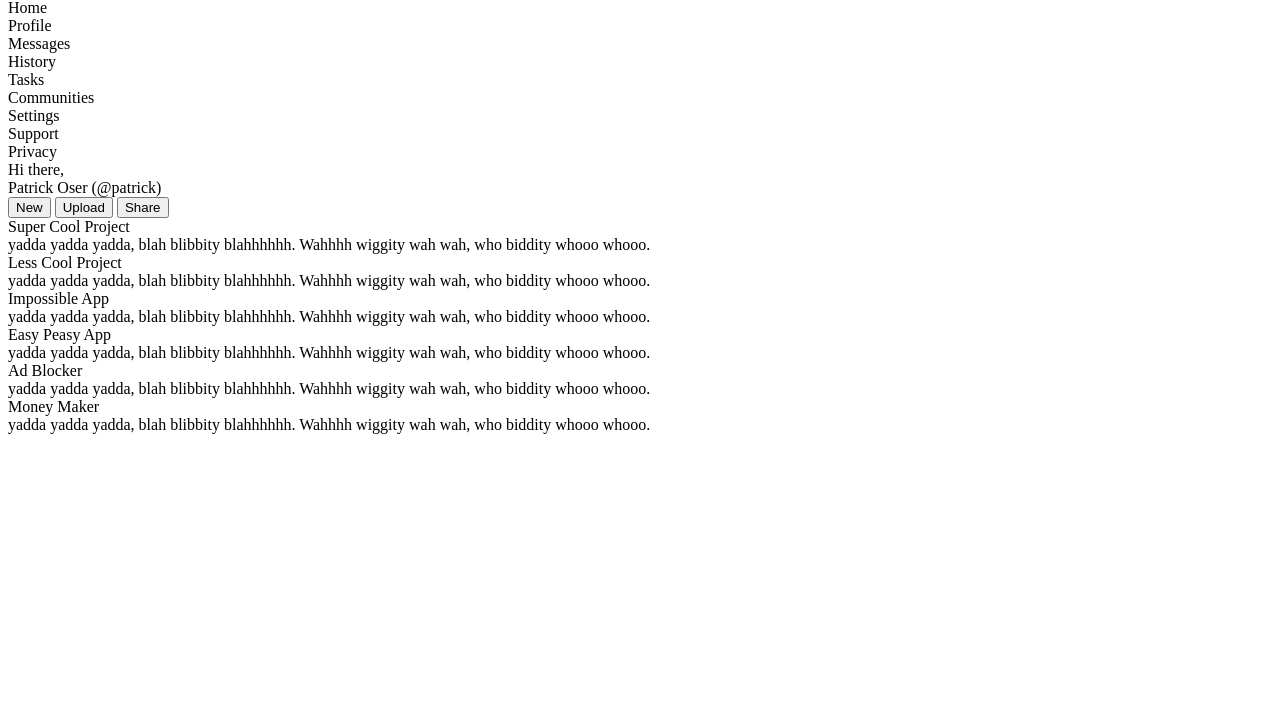
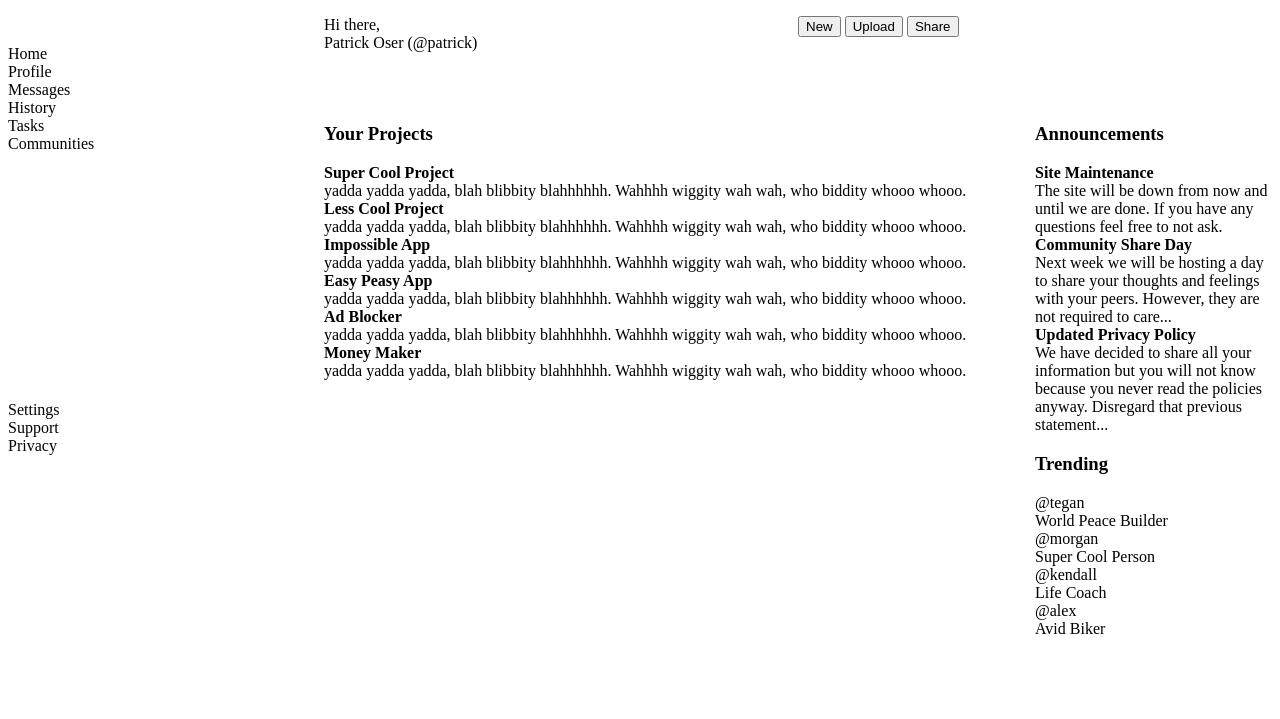
Before and after one commit to TapTapYap/Admin-dasboard, a plain HTML site: page index.html in a window 1280 px wide. Shown: the part 81-800 px from the top of the page. Drawn offline with Linux system fonts and the light colour scheme.

Commit message:
More dummy content added to html file and small grid change.

```diff
--- a/index.html
+++ b/index.html
@@ -29,12 +29,12 @@
         </div>
         <div class="header">
             <div class="left-header">
-                <div class="searchbar"></div>
+                <input type="text" name="searchbar" id="searchbar" placeholder="Search...">
             </div>
             <div class="right-header">
                 <div class="noti-img"></div>
                 <div class="pfp" id="header-pfp"></div>
-                <div class="username"></div>
+                <div class="username"><strong>Patrick Oser</strong></div>
             </div>
         </div>
         <div class="navbar">
@@ -51,30 +51,43 @@
         </div>
         <div class="main-content">
             <div class="left-main-content">
-                <div>Super Cool Project<br>
+                <h3>Your Projects</h3>
+                <div><strong>Super Cool Project</strong><br>
                 yadda yadda yadda, blah blibbity blahhhhhh. Wahhhh wiggity wah wah, who biddity whooo whooo.</div>
-                <div>Less Cool Project<br>
+                <div><strong>Less Cool Project</strong><br>
                 yadda yadda yadda, blah blibbity blahhhhhh. Wahhhh wiggity wah wah, who biddity whooo whooo.</div>
-                <div>Impossible App<br>
+                <div><strong>Impossible App</strong><br>
                 yadda yadda yadda, blah blibbity blahhhhhh. Wahhhh wiggity wah wah, who biddity whooo whooo.</div>
-                <div>Easy Peasy App<br>
+                <div><strong>Easy Peasy App</strong><br>
                 yadda yadda yadda, blah blibbity blahhhhhh. Wahhhh wiggity wah wah, who biddity whooo whooo.</div>
-                <div>Ad Blocker<br>
+                <div><strong>Ad Blocker</strong><br>
                 yadda yadda yadda, blah blibbity blahhhhhh. Wahhhh wiggity wah wah, who biddity whooo whooo.</div>
-                <div>Money Maker<br>
+                <div><strong>Money Maker</strong><br>
                 yadda yadda yadda, blah blibbity blahhhhhh. Wahhhh wiggity wah wah, who biddity whooo whooo.</div>
             </div>
             <div class="right-main-content">
                 <div class="announcements">
-                    <div class="top-announcements"></div>
-                    <div class="middle-announcements"></div>
-                    <div class="bottom-announcements"></div>
+                    <h3>Announcements</h3>
+                    <div class="top-announcements"><strong>Site Maintenance</strong><br>
+                    The site will be down from now and until we are done. If you have any questions feel free
+                    to not ask.</div>
+                    <div class="middle-announcements"><strong>Community Share Day</strong><br>
+                    Next week we will be hosting a day to share your thoughts and feelings with your peers.
+                    However, they are not required to care...</div>
+                    <div class="bottom-announcements"><strong>Updated Privacy Policy</strong><br>
+                    We have decided to share all your information but you will not know because you never read
+                    the policies anyway. Disregard that previous statement...</div>
                 </div>
                 <div class="trending">
-                    <div class="user1"></div>
-                    <div class="user2"></div>
-                    <div class="user3"></div>
-                    <div class="user4"></div>
+                    <h3>Trending</h3>
+                    <div class="user1">@tegan<br>
+                    World Peace Builder</div>
+                    <div class="user2">@morgan<br>
+                    Super Cool Person</div>
+                    <div class="user3">@kendall<br>
+                    Life Coach</div>
+                    <div class="user4">@alex<br>
+                    Avid Biker</div>
                 </div>
             </div>
         </div>
--- a/style.css
+++ b/style.css
@@ -0,0 +1,26 @@
+.container {
+    display: grid;
+    grid-template-columns: 1fr 3fr;
+    grid-template-rows: 1fr 1fr 6fr;
+}
+
+.sidebar {
+    grid-row: span 3;
+    display: grid;
+    grid-template-rows: 1fr 3fr 2fr;
+}
+
+.header {
+    display: grid;
+    grid-template-columns: 2fr 1fr;
+}
+
+.navbar {
+    display: grid;
+    grid-template-columns: 1fr 1fr;
+}
+
+.main-content {
+    display: grid;
+    grid-template-columns: 3fr 1fr;
+}
```
